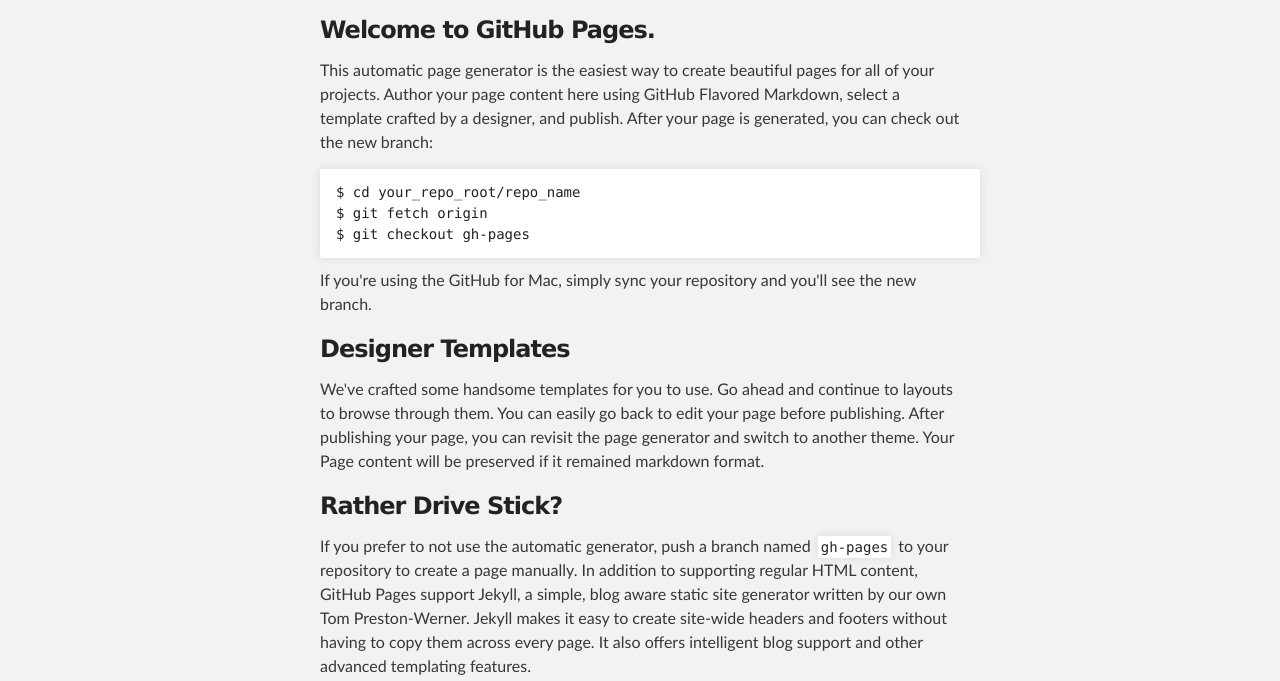
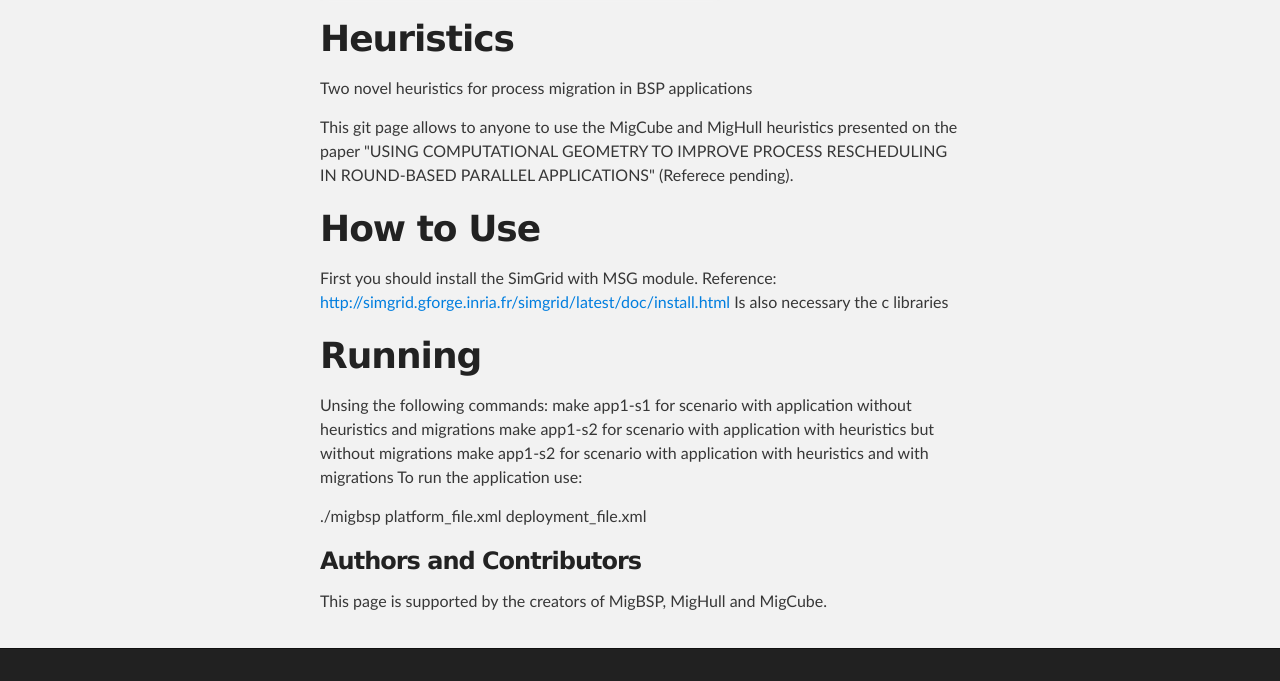
Before and after one commit to migcubemighull/heuristics, a plain HTML site: page index.html in a window 1280 px wide. Shown: the part 599-1280 px from the top of the page. Drawn offline with Linux system fonts and the light colour scheme.

```diff
--- a/index.html
+++ b/index.html
@@ -33,37 +33,34 @@
       <section id="main_content" class="inner">
         <p><img src="https://github.com/migcubemighull/heuristics/blob/master/Logo.png?raw=true" alt=""></p>
 
-<h3>
-<a id="welcome-to-github-pages" class="anchor" href="#welcome-to-github-pages" aria-hidden="true"><span class="octicon octicon-link"></span></a>Welcome to GitHub Pages.</h3>
+<h1>
+<a id="heuristics" class="anchor" href="#heuristics" aria-hidden="true"><span class="octicon octicon-link"></span></a>Heuristics</h1>
 
-<p>This automatic page generator is the easiest way to create beautiful pages for all of your projects. Author your page content here using GitHub Flavored Markdown, select a template crafted by a designer, and publish. After your page is generated, you can check out the new branch:</p>
+<p>Two novel heuristics for process migration in BSP applications</p>
 
-<pre><code>$ cd your_repo_root/repo_name
-$ git fetch origin
-$ git checkout gh-pages
-</code></pre>
+<p>This git page allows to anyone to use the MigCube and MigHull heuristics presented on the paper "USING COMPUTATIONAL GEOMETRY TO IMPROVE PROCESS RESCHEDULING IN ROUND-BASED PARALLEL APPLICATIONS" (Referece pending).</p>
 
-<p>If you're using the GitHub for Mac, simply sync your repository and you'll see the new branch.</p>
+<h1>
+<a id="how-to-use" class="anchor" href="#how-to-use" aria-hidden="true"><span class="octicon octicon-link"></span></a>How to Use</h1>
 
-<h3>
-<a id="designer-templates" class="anchor" href="#designer-templates" aria-hidden="true"><span class="octicon octicon-link"></span></a>Designer Templates</h3>
+<p>First you should install the SimGrid with MSG module. Reference: <a href="http://simgrid.gforge.inria.fr/simgrid/latest/doc/install.html">http://simgrid.gforge.inria.fr/simgrid/latest/doc/install.html</a>
+Is also necessary the c libraries</p>
 
-<p>We've crafted some handsome templates for you to use. Go ahead and continue to layouts to browse through them. You can easily go back to edit your page before publishing. After publishing your page, you can revisit the page generator and switch to another theme. Your Page content will be preserved if it remained markdown format.</p>
+<h1>
+<a id="running" class="anchor" href="#running" aria-hidden="true"><span class="octicon octicon-link"></span></a>Running</h1>
 
-<h3>
-<a id="rather-drive-stick" class="anchor" href="#rather-drive-stick" aria-hidden="true"><span class="octicon octicon-link"></span></a>Rather Drive Stick?</h3>
+<p>Unsing the following commands:
+make app1-s1 for scenario with application without heuristics and migrations
+make app1-s2 for scenario with application with heuristics but without migrations
+make app1-s2 for scenario with application with heuristics and with migrations
+To run the application use:</p>
 
-<p>If you prefer to not use the automatic generator, push a branch named <code>gh-pages</code> to your repository to create a page manually. In addition to supporting regular HTML content, GitHub Pages support Jekyll, a simple, blog aware static site generator written by our own Tom Preston-Werner. Jekyll makes it easy to create site-wide headers and footers without having to copy them across every page. It also offers intelligent blog support and other advanced templating features.</p>
+<p>./migbsp platform_file.xml deployment_file.xml</p>
 
 <h3>
 <a id="authors-and-contributors" class="anchor" href="#authors-and-contributors" aria-hidden="true"><span class="octicon octicon-link"></span></a>Authors and Contributors</h3>
 
-<p>You can <a href="https://github.com/blog/821" class="user-mention">@mention</a> a GitHub username to generate a link to their profile. The resulting <code>&lt;a&gt;</code> element will link to the contributor's GitHub Profile. For example: In 2007, Chris Wanstrath (<a href="https://github.com/defunkt" class="user-mention">@defunkt</a>), PJ Hyett (<a href="https://github.com/pjhyett" class="user-mention">@pjhyett</a>), and Tom Preston-Werner (<a href="https://github.com/mojombo" class="user-mention">@mojombo</a>) founded GitHub.</p>
-
-<h3>
-<a id="support-or-contact" class="anchor" href="#support-or-contact" aria-hidden="true"><span class="octicon octicon-link"></span></a>Support or Contact</h3>
-
-<p>Having trouble with Pages? Check out the documentation at <a href="https://help.github.com/pages">https://help.github.com/pages</a> or contact <a href="mailto:support@github.com">support@github.com</a> and we’ll help you sort it out.</p>
+<p>This page is supported by the creators of MigBSP, MigHull and MigCube.</p>
       </section>
     </div>
 
```
Also changed, not shown: params.json (+1 -1 lines).
